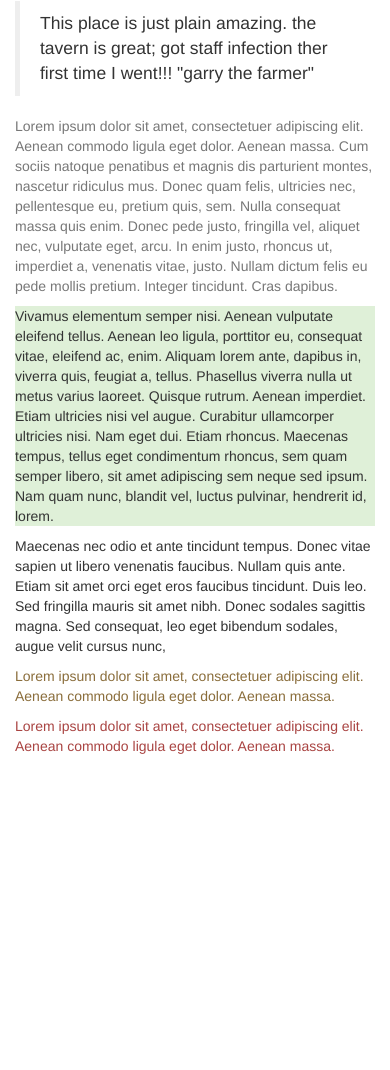
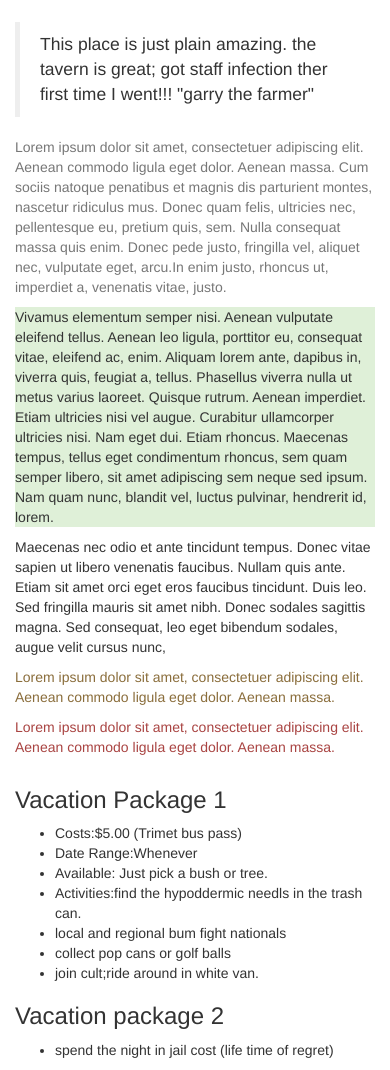
Before and after one commit to Edgarcho/Vacation, a plain HTML site: page index.html in a window 390 px wide. Shown: the part 283-1353 px from the top of the page. Before the commit the page ends 1049 px from the top, so only its background shows below. Drawn offline with Linux system fonts and the light colour scheme.

Commit message:
Add grid and Bootstyle

```diff
--- a/index.html
+++ b/index.html
@@ -5,6 +5,7 @@
     <link href="css/bootstrap.css" rel="stylesheet" type="text/css">
   </head>
   <body>
+    <img src="img/bor1.jpeg" alt="cult">
     <div class="container">
       <div class="jumbotron">
         <h1>Boring, Oregon the greatest place on Earth.</h1>
@@ -14,17 +15,42 @@
         <p>This place is just plain amazing.
          the tavern is great; got staff infection ther first time I went!!!  "garry the farmer"</p>
       </blockquote>
-      <p class="text-muted">Lorem ipsum dolor sit amet, consectetuer adipiscing elit. Aenean commodo ligula eget dolor. Aenean massa. Cum sociis natoque penatibus et magnis dis parturient montes, nascetur ridiculus mus. Donec quam felis, ultricies nec, pellentesque eu, pretium quis, sem. Nulla consequat massa quis enim.
-         Donec pede justo, fringilla vel, aliquet nec, vulputate eget, arcu.
-          In enim justo, rhoncus ut, imperdiet a, venenatis vitae, justo.
-          Nullam dictum felis eu pede mollis pretium. Integer tincidunt. Cras dapibus.<p>
-      <p class="bg-success">Vivamus elementum semper nisi. Aenean vulputate eleifend tellus. Aenean leo ligula, porttitor eu, consequat vitae, eleifend ac, enim. Aliquam lorem ante, dapibus in, viverra quis, feugiat a, tellus. Phasellus viverra nulla ut metus varius laoreet. Quisque rutrum. Aenean imperdiet. Etiam ultricies nisi vel augue. Curabitur ullamcorper ultricies nisi. Nam eget dui. Etiam rhoncus. Maecenas tempus, tellus eget condimentum rhoncus, sem quam semper libero, sit  amet       adipiscing sem neque sed ipsum. Nam quam nunc, blandit vel, luctus pulvinar, hendrerit id, lorem.<p>
+      <p class="text-muted">Lorem ipsum dolor sit amet, consectetuer adipiscing elit. Aenean commodo ligula eget dolor. Aenean massa.
+        Cum sociis natoque penatibus et magnis dis parturient montes, nascetur ridiculus mus. Donec quam felis, ultricies nec, pellentesque eu,
+        pretium quis, sem. Nulla consequat massa quis enim.
+        Donec pede justo, fringilla vel, aliquet nec, vulputate eget, arcu.In enim justo, rhoncus ut, imperdiet a, venenatis vitae, justo.</p>
+      <p class="bg-success">Vivamus elementum semper nisi. Aenean vulputate eleifend tellus. Aenean leo ligula, porttitor eu,
+        consequat vitae, eleifend ac, enim. Aliquam lorem ante, dapibus in, viverra quis, feugiat a, tellus. Phasellus viverra
+        nulla ut metus varius laoreet. Quisque rutrum. Aenean imperdiet. Etiam ultricies nisi vel augue. Curabitur ullamcorper ultricies nisi.
+        Nam eget dui. Etiam rhoncus. Maecenas tempus, tellus eget condimentum rhoncus, sem quam semper libero, sit  amet
+        adipiscing sem neque sed ipsum. Nam quam nunc, blandit vel, luctus pulvinar, hendrerit id, lorem.<p>
       <p>Maecenas nec odio et ante tincidunt tempus. Donec vitae sapien ut libero venenatis faucibus.
            Nullam quis ante. Etiam sit amet orci eget eros faucibus tincidunt. Duis leo.
             Sed fringilla mauris sit amet nibh. Donec sodales sagittis magna.
              Sed consequat, leo eget bibendum sodales, augue velit cursus nunc,</p>
       <p class="text-warning">Lorem ipsum dolor sit amet, consectetuer adipiscing elit. Aenean commodo ligula eget dolor. Aenean massa.</p>
       <p class="text-danger">Lorem ipsum dolor sit amet, consectetuer adipiscing elit. Aenean commodo ligula eget dolor. Aenean massa.</p>
+      <div class="row">
+        <div class="col-md-5">
+          <h3>Vacation Package 1</h3>
+            <ul>
+              <li>Costs:$5.00 (Trimet bus pass)</li>
+              <li>Date Range:Whenever</li>
+              <li>Available: Just pick a bush or tree.</li>
+              <li>Activities:find the hypoddermic needls in the trash can.</li>
+              <li>local and regional bum fight nationals</li>
+              <li>collect pop cans or golf balls</li>
+              <li>join cult;ride around in white van.</li>
+            </ul>
+        </div>
+        <div class="col-lg-3">
+          <h3>Vacation package 2</h3>
+          <ul>
+            <li>spend the night in jail cost (life time of regret)</li>
+          </ul>
+          <p></p>
+        </div>
+      </div>
     </div>
   </body>
 <html>
```
Also changed, not shown: img/bor1.jpg (added), img/boring .jpeg (added).
